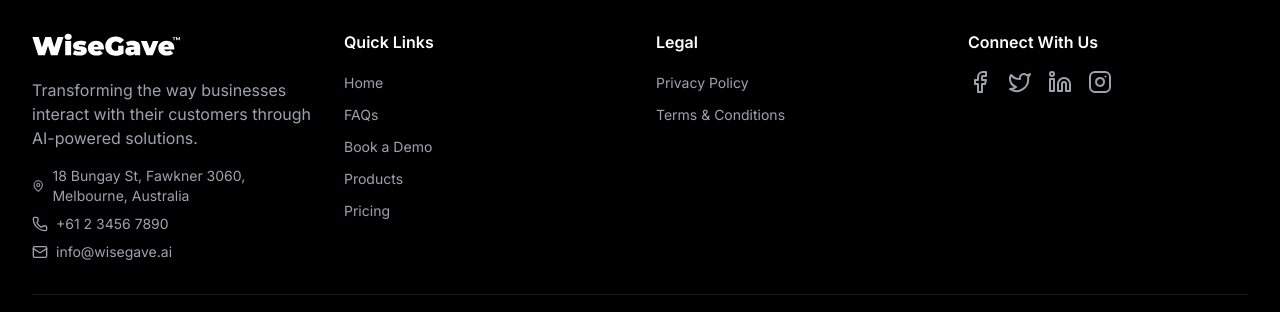
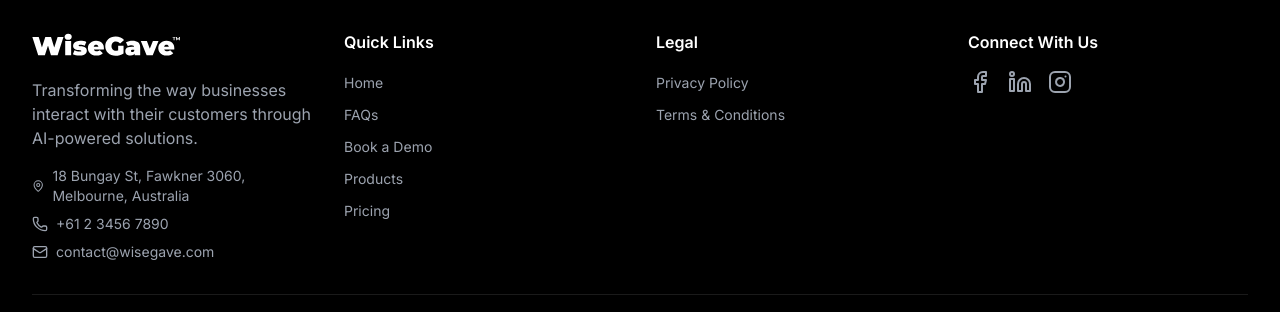
Before and after one commit to wisegave-dev/wisegave-ai, a Next.js app: page / in a window 1280 px wide. Shown: the part 8090-8402 px from the top of the page. Built offline with nearby package versions, Linux system fonts and the light colour scheme.

Commit message:
Update contact information and social media links in Footer component; change email address to contact@wisegave.com, update Facebook and LinkedIn URLs, and modify Instagram link for improved accuracy and user engagement.

```diff
--- a/src/components/Footer.tsx
+++ b/src/components/Footer.tsx
@@ -46,7 +46,7 @@
                 href="mailto:info@wisegave.ai"
                 className="text-sm hover:text-white"
               >
-                info@wisegave.ai
+                contact@wisegave.com
               </a>
             </div>
           </div>
@@ -126,23 +126,23 @@
             <h3 className="font-semibold text-white mb-4">Connect With Us</h3>
             <div className="flex gap-4">
               <a
-                href="https://facebook.com"
+                href="https://www.facebook.com/WiseGave"
                 target="_blank"
                 rel="noopener noreferrer"
                 className="text-gray-400 hover:text-white"
               >
                 <Facebook className="w-6 h-6" />
               </a>
-              <a
+              {/* <a
                 href="https://twitter.com"
                 target="_blank"
                 rel="noopener noreferrer"
                 className="text-gray-400 hover:text-white"
               >
                 <Twitter className="w-6 h-6" />
-              </a>
+              </a> */}
               <a
-                href="https://linkedin.com"
+                href="https://www.linkedin.com/company/wisegave/"
                 target="_blank"
                 rel="noopener noreferrer"
                 className="text-gray-400 hover:text-white"
@@ -150,7 +150,7 @@
                 <Linkedin className="w-6 h-6" />
               </a>
               <a
-                href="https://instagram.com"
+                href="https://www.instagram.com/wisegave/"
                 target="_blank"
                 rel="noopener noreferrer"
                 className="text-gray-400 hover:text-white"
```
